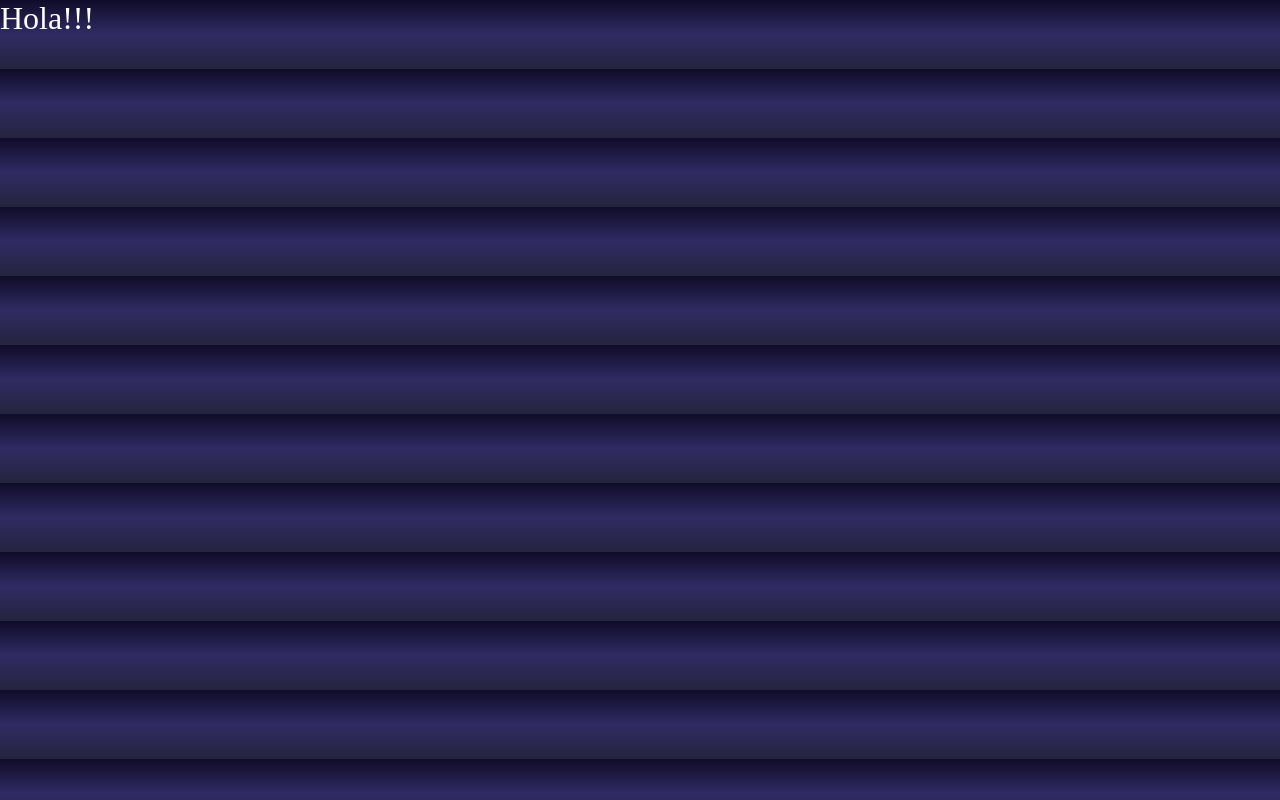
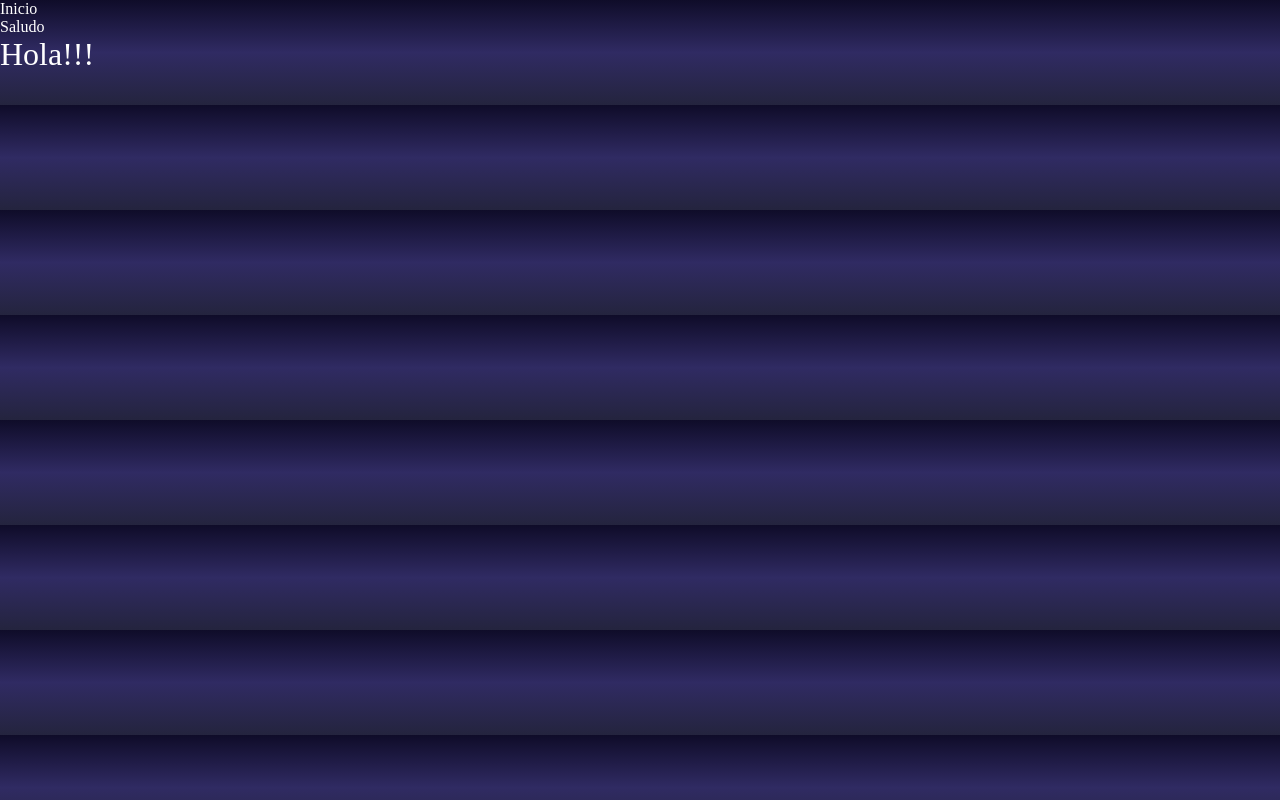
Before and after one commit to FelixDevPython/proyecto-react-2025, a React (Vite) app: page /saludo in a window 1280 px wide. Built offline with nearby package versions, Linux system fonts and the light colour scheme.

Commit message:
Distribucion por carpetas de los componentes y archivos CSS ademas de integración navlink en menu principal

```diff
--- a/src/Saludo.jsx
+++ /dev/null
@@ -1,3 +0,0 @@
-const Saludo = () => <h1>Hola!!!</h1>
-
-export default Saludo
--- a/src/App.jsx
+++ b/src/components/App.jsx
@@ -1,8 +1,7 @@
 import { useEffect, useState } from "react";
 import axios from "axios"
 import "./App.css"
-import "./main.css"
-import Crypto from "./Cripto.jsx"
+import Crypto from "./cripto/Cripto.jsx"
 
 function App() {
 
--- /dev/null
+++ b/src/components/Saludo.jsx
@@ -0,0 +1,4 @@
+const Saludo = () => (
+    <h1>Hola!!!</h1>
+)
+export default Saludo
--- /dev/null
+++ b/src/components/menu/Menu.css
@@ -0,0 +1,4 @@
+.main-menu a {
+    color: white;
+    text-decoration: none;
+}
--- /dev/null
+++ b/src/components/menu/Menu.jsx
@@ -0,0 +1,15 @@
+import { NavLink } from "react-router-dom"
+import "./Menu.css"
+
+const Menu = () => {
+    return (
+        <nav className="main-menu">
+            <ul>
+                <li><NavLink to="/">Inicio</NavLink></li>
+                <li><NavLink to="/saludo">Saludo</NavLink></li>
+            </ul>
+        </nav>
+    )
+}
+
+export default Menu
--- a/src/main.jsx
+++ b/src/main.jsx
@@ -1,17 +1,22 @@
 import { StrictMode } from 'react'
 import React from 'react'
 import { createRoot } from 'react-dom/client'
-import App from './App.jsx'
+import App from './components/App.jsx'
+import "./main.css"
 import { BrowserRouter, Route, Routes } from 'react-router-dom'
-import Saludo from './Saludo.jsx'
-import Pagina404 from './404.jsx'
+import Saludo from './components/Saludo.jsx'
+import Pagina404 from './components/404.jsx'
+import Menu from "./components/menu/Menu.jsx"
 
 createRoot(document.getElementById('root')).render(
+    <>
         <BrowserRouter>
+            <Menu />
             <Routes>
                 <Route path='/' element={<App />} />
                 <Route path='/saludo' element={<Saludo />} />
                 <Route path='*' element={<Pagina404 />} />
             </Routes>
         </BrowserRouter>
+    </>
 )
```
Also changed, not shown: src/components/404.jsx (renamed from src/404.jsx), src/components/App.css (renamed from src/App.css), src/components/cripto/Cripto.css (renamed from src/Cripto.css), src/components/cripto/Cripto.jsx (renamed from src/Cripto.jsx). Lines whose indentation alone changed are shown as unchanged.
